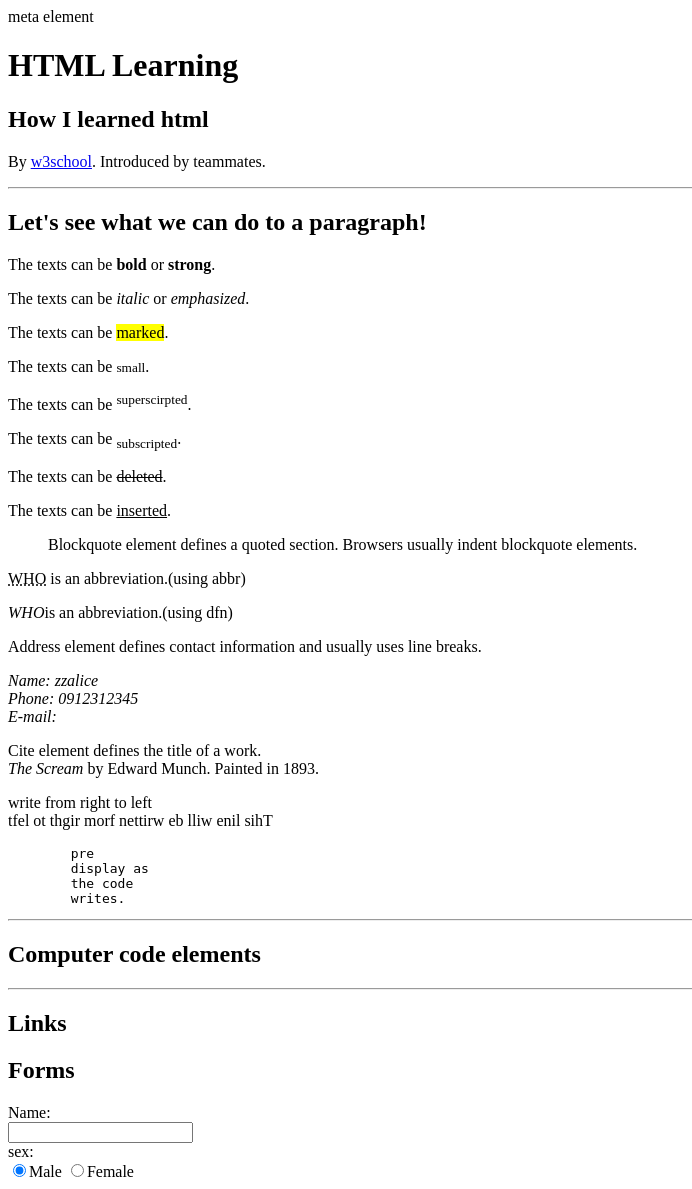
After one commit to snmg-bootcamp/ChatSpace, a PHP site: the page made by Learning HTML.html in a window 1280 px wide. The commit adds this page. Shown: the whole page, without its empty margins (0-692 px from the left). Run offline with PHP 8.4, Linux system fonts and the light colour scheme.

Commit message:
modify layout

```diff
--- /dev/null
+++ b/Learning HTML.html
@@ -0,0 +1,76 @@
+<!DOCTYPE html>
+<html>
+<head>
+	<title>Learning HTML</title>meta element
+	<meta charset="UFT-8">
+</head>
+
+<body>
+<h1>HTML Learning</h1>
+
+
+<h2>How I learned html</h2>
+<p title="How I learned html">
+By <a href="http://www.w3shcool.com">w3school</a>. Introduced by teammates.
+<hr>
+</p>
+
+
+<h2>Let's see what we can do to a paragraph!</h2>
+<p>The texts can be <b>bold</b> or <strong>strong</strong>.</p>
+<p>The texts can be <i>italic</i> or <em>emphasized</em>.</p>
+<p>The texts can be <mark>marked</mark>.</p>
+<p>The texts can be <small>small</small>.</p>
+<p>The texts can be <sup>superscirpted</sup>.</p>
+<p>The texts can be <sub>subscripted</sub>.</p>
+<p>The texts can be <del>deleted</del>.</p>
+<p>The texts can be <ins>inserted</ins>.</p>
+
+<blockquote>Blockquote element defines a quoted section.
+	Browsers usually indent blockquote elements.</blockquote>
+<p><abbr title="World Health Organization">WHO</abbr> is an abbreviation.(using abbr)</p>
+<p><dfn title="World Health Organization">WHO</dfn>is an abbreviation.(using dfn)</p>
+
+<p>Address element defines contact information and usually uses line breaks.<br>
+<address>
+Name: zzalice<br>
+Phone: 0912312345<br>
+E-mail:
+</address></p>
+
+<p>Cite element defines the title of a work.<br>
+	<cite>The Scream</cite> by Edward Munch. Painted in 1893.</p>
+<p>write from right to left<br>
+	<bdo dir="rtl">This line will be written from right to left</bdo>
+</p>
+<pre>
+	pre
+	display as
+	the code
+	writes.
+</pre>
+<hr>
+
+
+<h2>Computer code elements</h2>
+<hr>
+
+<h2>Links</h2>
+
+
+
+</body>
+</html>
+<!--comments -->
+<!--[if IE 8]>bla bla code<![endif]-->
+
+
+<h2>Forms</h2>
+<form>
+	Name:<br>
+	<input type="text" name="name">
+	<br>
+	sex:<br>
+	<input type="radio" name="sex" value="male" checked>Male
+	<input type="radio" name="sex" value="female" >Female
+</form>
--- a/extra/css/about_us_back.css
+++ b/extra/css/about_us_back.css
@@ -24,8 +24,8 @@ body{
 	height: 650px;
 	width: 1110px;
 	margin: 10px;
+	margin-left: 362px;
 	padding: 9px;
-	position: absolute;
 	left: 19%;
 }
 .blocks{
@@ -39,5 +39,5 @@ body{
 }
 
 #footer{
-	margin: 10px;
+	margin: 150px;
 }
```
Also changed, not shown: about_us.html (+8 -6 lines), extra/css/indexback.css (+13 -0 lines), extra/img/chen.jpg (added), extra/img/wu.jpg (added).
